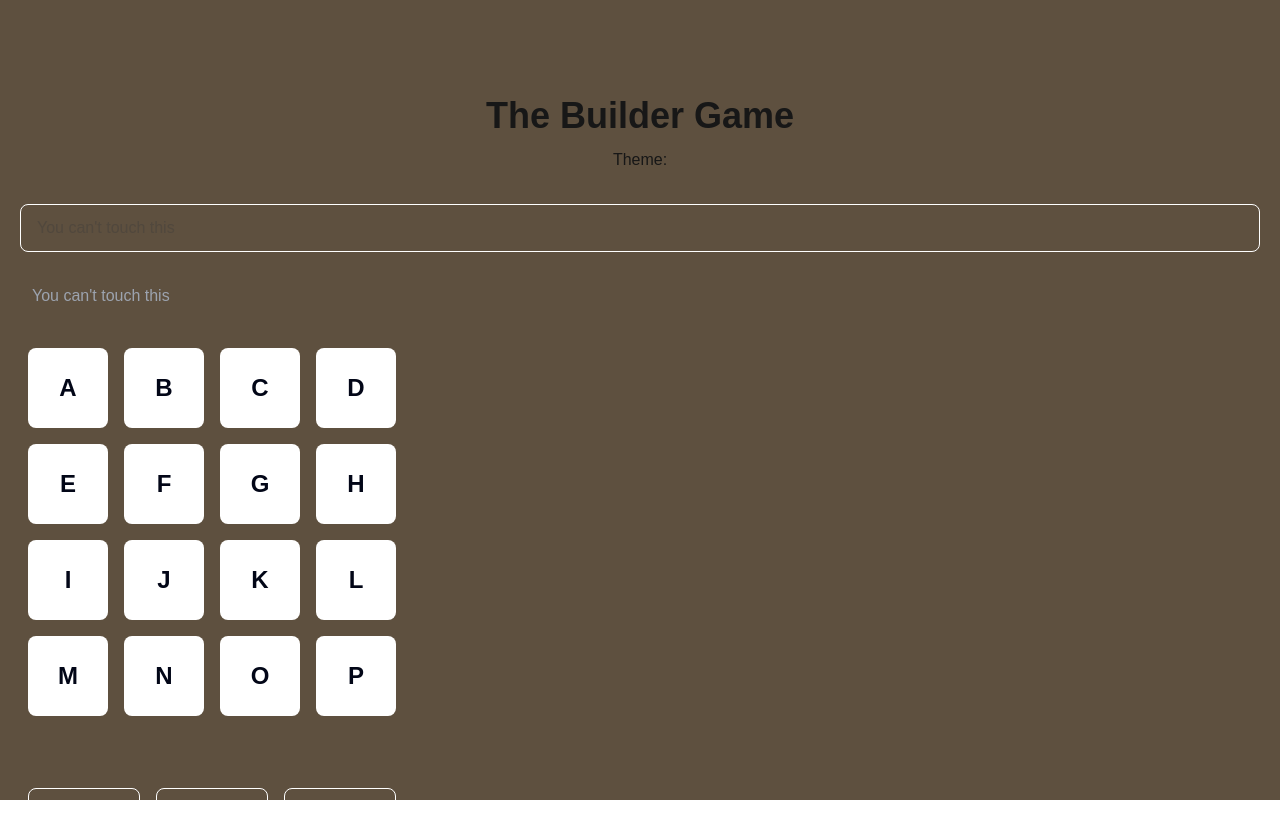
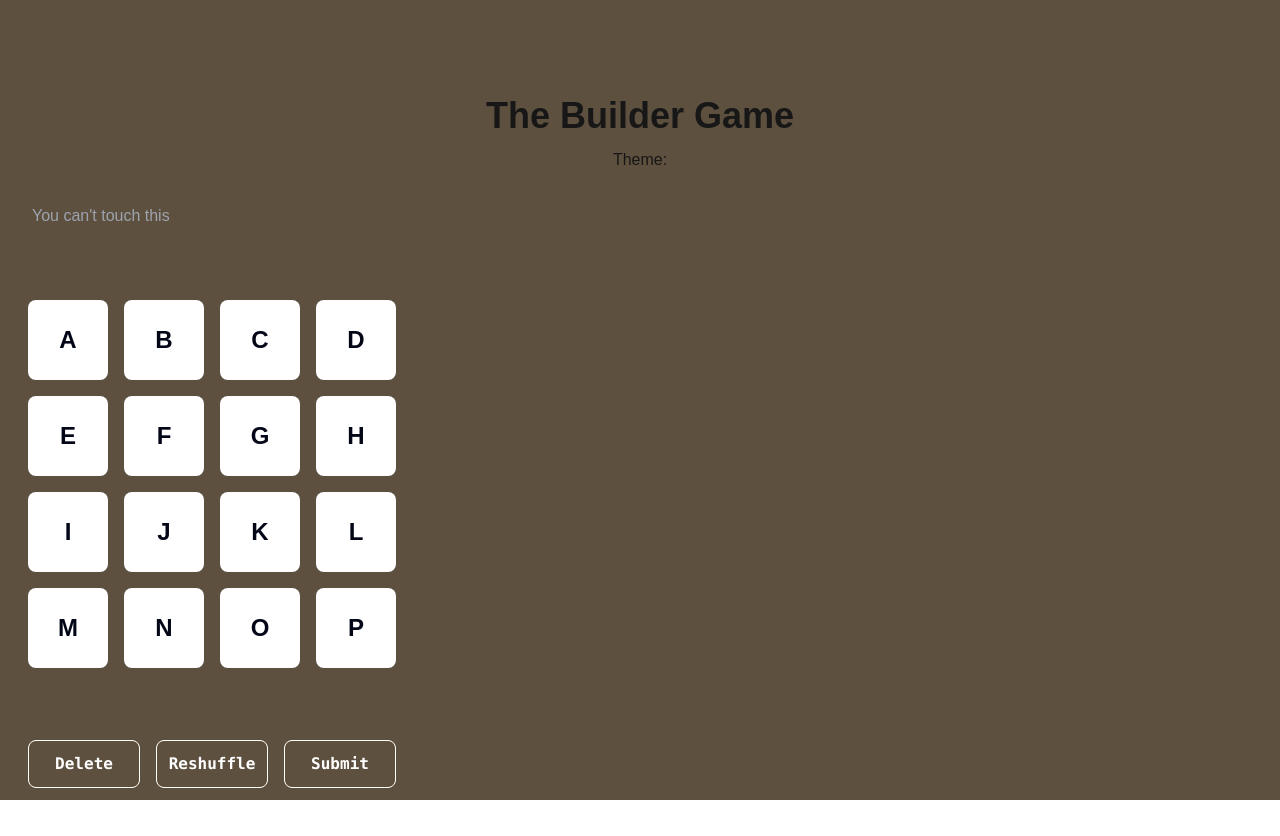
Before and after one commit to feaad/builder-game, a Next.js app: page /game in a window 1280 px wide. After the commit the page ends 800 px from the top, so only its background shows below. Built offline with nearby package versions, Linux system fonts and the light colour scheme.

Commit message:
refactoring button labels

```diff
--- a/app/components/SecondaryButton.tsx
+++ b/app/components/SecondaryButton.tsx
@@ -3,12 +3,12 @@ import React from "react";
 
 interface SecondaryButtonProps {
 	label: string;
-	onCLick?: () => void;
+	onClick?: () => void;
 }
-const SecondaryButton = ({ label }: SecondaryButtonProps) => {
+const SecondaryButton = ({ label, onClick }: SecondaryButtonProps) => {
   return (
 		<span className="justify-center px-2">
-			<button className='btn btn-outline w-28 text-white text-[16px] font-mono'>{label}</button>
+			<button className='btn btn-outline w-28 text-white text-[16px] font-mono' onClick={onClick}>{label}</button>
 		</span>
 	);
 };
--- a/app/components/button.tsx
+++ b/app/components/button.tsx
@@ -2,6 +2,7 @@ import React from "react";
 
 interface ButtonProps {
 	label: string;
+	onCLick?: () => void;
 }
 const Button = ({ label }: ButtonProps) => {
 	return (
--- a/app/game/Grid.tsx
+++ b/app/game/Grid.tsx
@@ -1,11 +1,34 @@
-import React from "react";
+"use client";
+import React, { useState } from "react";
+import SecondaryButton from "../components/SecondaryButton";
 
-// export interface GridProps {
-//     row: number;
-//     col: number;
-//     }
+export interface GridProps {
+	onButtonClick: (letter: string) => void;
+}
 
 export default function Grid() {
+	// useState(() => {
+	// 	getLabels();
+	// });
+
+	// function getLabels(): string[] {
+	// 	let alphabet = "ABCDEFGHIJKLMNOPQRSTUVWXYZ";
+	// 	const labels: string[] = [];
+
+	// 	for (let i = 0; i < alphabet.length; i++) {
+	// 		let letter = alphabet[Math.floor(Math.random() * alphabet.length)];
+	// 		labels.push(letter);
+	// 	}
+	// 	return labels;
+	// }
+	// const alphabet = "ABCDEFGHIJKLMNOPQRSTUVWXYZ";
+
+	// for (let i = 0; i < alphabet.length; i++) {
+	//     // let letter = alphabet[Math.floor(Math.random() * alphabet.length)];
+	// 	let letter = alphabet[Math.floor(Math.random() * alphabet.length)];
+	//     labels.push(letter);
+	// }
+
 	let labels = [
 		"A",
 		"B",
@@ -25,18 +48,46 @@ export default function Grid() {
 		"P",
 	];
 
+	const [val, setVal] = useState<string[]>([]);
+
+	function onButtonClick(letter: string) {
+		setVal((prevVal) => [...prevVal, letter]);
+	}
+
+	function displayLetter() {
+		return (
+			<div className='flex justify-center pt-8 text-white'>
+				<p>{val}</p>
+			</div>
+		);
+	}
+
+	function deleteLetter() {
+		setVal((prevVal) => {
+			const newVal = [...prevVal];
+			newVal.pop();
+			return newVal;
+		});
+	}
+
 	function printGrid() {
 		let row = 4;
 		let col = 4;
+
+		let val = "";
+
 		const grid: JSX.Element[] = [];
 		for (let i = 0; i < row; i++) {
 			const rowElements: JSX.Element[] = [];
 			for (let j = 0; j < col; j++) {
 				rowElements.push(
-					<div className="p-2">
+					<div className='p-2'>
 						<button
 							key={`${i}-${j}`}
 							className='bg-white text-slate-950 font-semibold text-2xl h-20 rounded-[8px] w-20'
+							onClick={() =>
+								onButtonClick(labels[(i * col + j) % labels.length])
+							}
 						>
 							{labels[(i * col + j) % labels.length]}
 						</button>
@@ -44,6 +95,9 @@ export default function Grid() {
 				);
 			}
 			grid.push(
+				// <div key={`row-${i}`} className='flex'>
+				//     {rowElements}
+				// </div>
 				<div key={i} className='flex'>
 					{rowElements}
 				</div>
@@ -51,5 +105,17 @@ export default function Grid() {
 		}
 		return grid;
 	}
-	return <div className='pt-8'>{printGrid()}</div>;
+
+	// return <div className='pt-8'>{buttonClick(printGrid())}</div>;
+	return (
+		<div>
+			<div>{displayLetter()}</div>
+			<div className='pt-8'>{printGrid()}</div>
+			<div className='pt-16'>
+				<SecondaryButton label='Delete' onClick={deleteLetter} />
+				<SecondaryButton label='Reshuffle' />
+				<SecondaryButton label='Submit' />
+			</div>
+		</div>
+	);
 }
--- a/app/game/page.tsx
+++ b/app/game/page.tsx
@@ -1,8 +1,25 @@
+"use client";
 import React from "react";
+// import { observer } from "mobx-react-lite";
 import Grid from "./Grid";
+// import { observer } from "mobx-react";
 import SecondaryButton from "../components/SecondaryButton";
+import { on } from "events";
+import deleteLetter from "./Grid";
 
-export default function page() {
+interface GameProps {
+	theme: string;
+}
+
+// export default observer(function Game({ theme }: GameProps) {
+
+// });
+
+const Game = () => {
+	// const data = useLocalObservable(() => ({
+	// 	Grid,
+    // }));
+
 	return (
 		<div className='bg-bkg h-screen pt-24 px-5'>
 			<div className='flex justify-center'>
@@ -12,14 +29,15 @@ export default function page() {
 				{/* TODO:Import user selection */}
 				<h5>Theme: {}</h5>
 			</div>
-			<div className='flex justify-center pt-8'>
+			{/* <div className='flex justify-center pt-8'>
 				<input
 					type='text'
 					placeholder="You can't touch this"
 					className='input input-bordered w-full bg-bkg'
 					disabled
-				/>
-			</div>
+                />
+
+			</div> */}
 			{/* TODO:relevant approved words show up here */}
 			<div className='flex justify-center pt-8 px-3'>
 				<input
@@ -32,12 +50,12 @@ export default function page() {
 			<div>
 				<Grid />
 			</div>
-			<div className="pt-16">
-				<SecondaryButton label='Delete' />
+            {/* <div className='pt-16'>
+				<SecondaryButton label='Delete' onClick={deleteLetter} />
 				<SecondaryButton label='Reshuffle' />
 				<SecondaryButton label='Submit' />
-			</div>
-
+			</div> */}
 		</div>
 	);
-}
+};
+export default Game;
--- a/package.json
+++ b/package.json
@@ -9,6 +9,7 @@
     "lint": "next lint"
   },
   "dependencies": {
+    "mobx-react-lite": "^4.0.7",
     "next": "15.0.0",
     "react": "19.0.0-rc-65a56d0e-20241020",
     "react-dom": "19.0.0-rc-65a56d0e-20241020"
```
Also changed, not shown: 1 other file (tests, documents, lock files or other folders).
